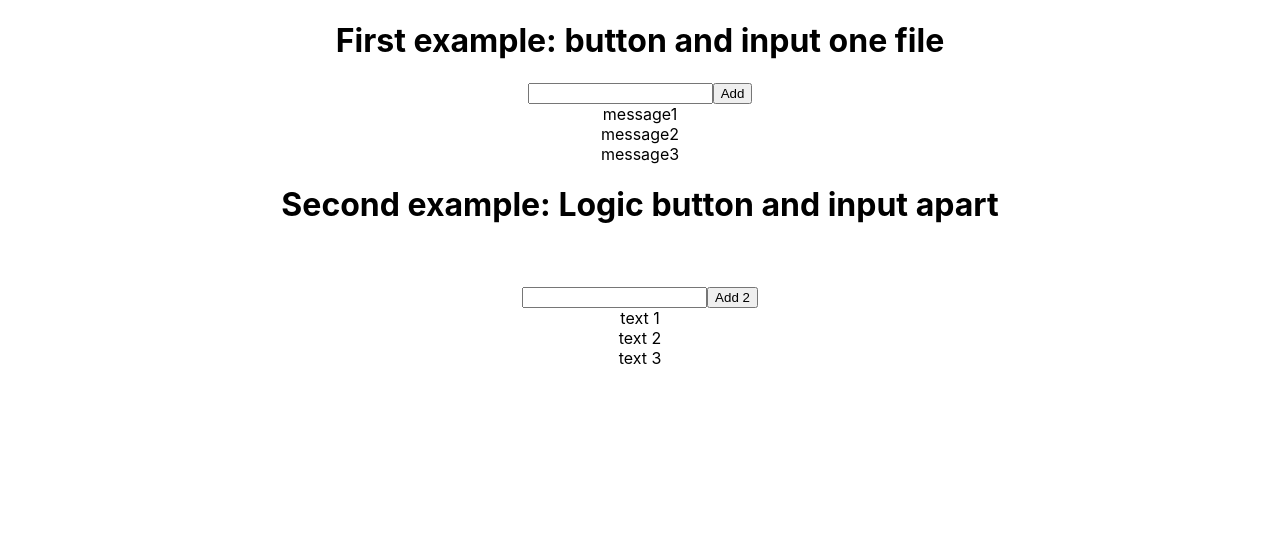
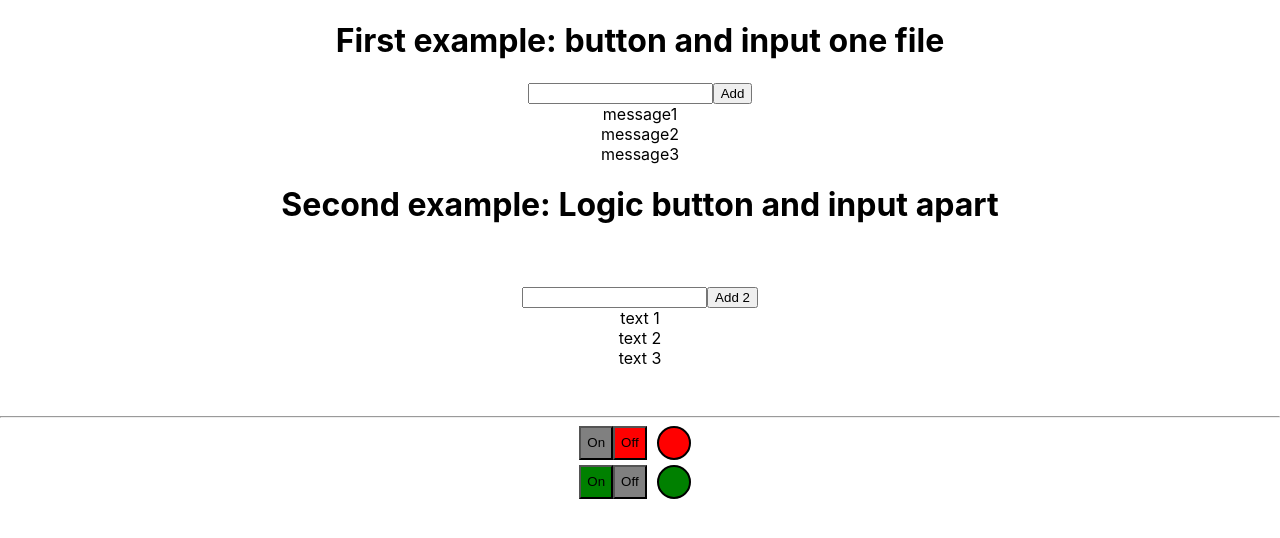
Before and after one commit to dktwho/TypeScript-microtasks-w1-2, a React (Create React App) app: page / in a window 1280 px wide. Shown: the top 538 px of the page. Built offline with nearby package versions, Linux system fonts and the light colour scheme.

Commit message:
Conditional rendering, button on/off with indicator color, if props status true, color button green, and indicator is green, if status false, button off is red color and indicator is red.

```diff
--- a/src/App.tsx
+++ b/src/App.tsx
@@ -3,6 +3,8 @@ import './App.css';
 import {FullInput} from "./components/FullInput";
 import {Input} from "./components/Input";
 import {Button} from "./components/Button";
+import {OnOff} from "./components/OnOff";
+
 
 function App() {
     let [message, setMessage] = useState([
@@ -52,6 +54,13 @@ function App() {
                         <div key={index}>{el.text}</div>
                     )
                 })}
+                <br/>
+                <br/>
+                <hr/>
+            </div>
+            <div >
+                <OnOff status={false}/>
+                <OnOff status={true}/>
             </div>
 
 
--- /dev/null
+++ b/src/components/OnOff.module.css
@@ -0,0 +1,34 @@
+.indicatorOnOff {
+    display: flex;
+    justify-content: center;
+    margin: 5px 5px;
+}
+.button {
+    background-color: gray;
+}
+
+.buttonOn {
+    background-color: green;
+}
+
+.buttonOff {
+    background-color: red;
+}
+
+.indicatorOn {
+    height: 30px;
+    width: 30px;
+    border-radius: 50px;
+    border: 2px solid black;
+    margin: 0 10px;
+    background-color: green;
+}
+
+.indicatorOff {
+    height: 30px;
+    width: 30px;
+    border-radius: 50px;
+    border: 2px solid black;
+    margin: 0 10px;
+    background-color: red;
+}
--- /dev/null
+++ b/src/components/OnOff.tsx
@@ -0,0 +1,16 @@
+import React from 'react';
+import styled from "./OnOff.module.css";
+
+
+type ButtonStatusType = {
+    status: boolean
+}
+export const OnOff = ({status}: ButtonStatusType) => {
+    return (
+        <div className={styled.indicatorOnOff}>
+            <button className={status ? `${styled.buttonOn}`: `${styled.button}`}>On</button>
+            <button className={!status ? `${styled.buttonOff}`: `${styled.button}`}>Off</button>
+            <div className={status ? `${styled.indicatorOn}` : `${styled.indicatorOff}` }></div>
+        </div>
+    );
+};
```
